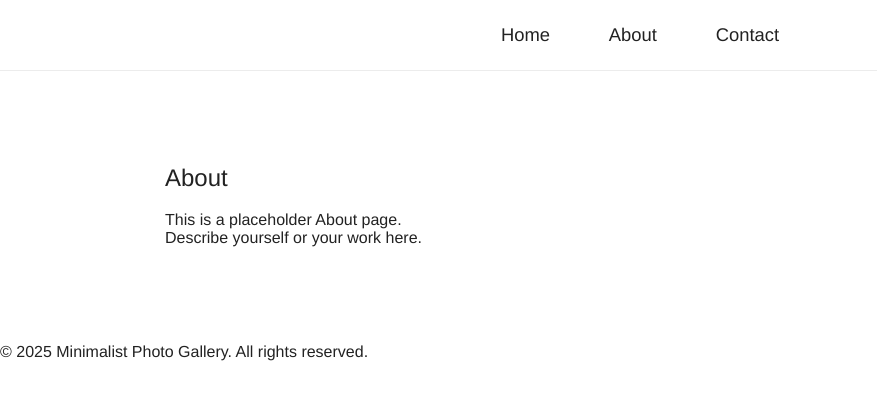
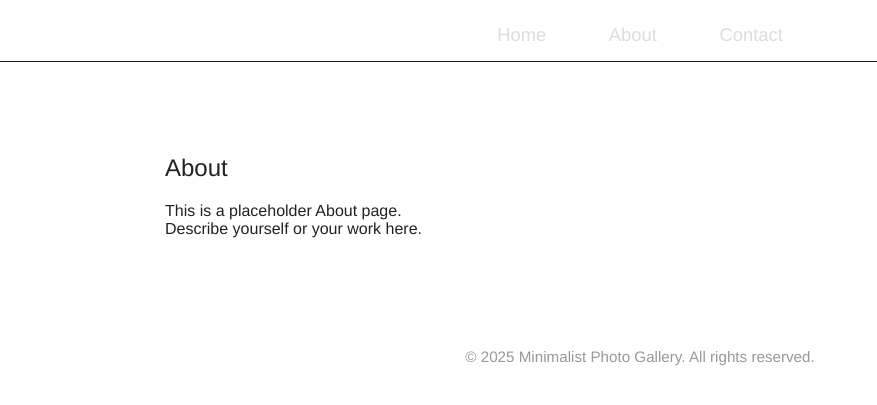
Before and after one commit to Bobanowski/webovka, a Jekyll site: the page built from about.md, in a window 1280 px wide. Shown: the top 405 px of the page, without its empty margins (0-877 px from the left). Built offline with Jekyll 4.4.1, drawn with Linux system fonts in a browser that asks for light colours.

Commit message:
Colored and centerd the site.

```diff
--- a/_includes/footer.html
+++ b/_includes/footer.html
@@ -1,3 +1,5 @@
 <footer>
-    <p>&copy; {{ site.time | date: "%Y" }} {{ site.title }}. All rights reserved.</p>
-  </footer>
+  <p style="text-align:center; color:#999; margin:2em 0 1em 0; font-size: 0.95em;">
+    &copy; {{ site.time | date: "%Y" }} {{ site.title }}. All rights reserved.
+  </p>
+</footer>
--- a/assets/css/gallery.css
+++ b/assets/css/gallery.css
@@ -3,17 +3,28 @@
   grid-template-columns: repeat(auto-fit, minmax(250px, 1fr));
   gap: 1.5em;
   margin-top: 2em;
+  justify-items: center;
+}
+
+.gallery-item {
+  display: flex;
+  justify-content: center;
 }
 
 .gallery-item img {
   width: 100%;
+  max-width: 340px;
   height: auto;
   border-radius: 10px;
-    box-shadow: 0 2px 8px rgba(0,0,0,0.10);
-    transition: transform 0.2s;
+  box-shadow: 0 2px 8px rgba(0,0,0,0.32);
+  transition: transform 0.2s, box-shadow 0.2s;
+  background: #222;
+  display: block;
+  margin: 0 auto;
 }
 
 .gallery-item img:hover {
-    transform: scale(1.05);
-    box-shadow: 0 4px 16px rgba(0,0,0,0.18);
+  transform: scale(1.04);
+  box-shadow: 0 4px 16px rgba(226,178,70,0.32);
+  border: 2px solid #e2b246;
 }
--- a/assets/css/nav.css
+++ b/assets/css/nav.css
@@ -2,18 +2,19 @@
   display: flex;
   justify-content: center;
   gap: 2em;
-    background: #fff;
-    border-bottom: 1px solid #ececec;
-    padding: 1em 0;
+  background: transparent;
+  border-bottom: 1px solid #222;
+  padding: 1em 0 0.5em 0;
   font-size: 1.15em;
 }
 .navbar a {
-    color: #222;
+  color: #dddddd;
   text-decoration: none;
-    padding: 0.3em 0.6em;
+  padding: 0.3em 0.7em;
   border-radius: 3px;
-    transition: background 0.2s;
+  transition: background 0.2s, color 0.2s;
 }
-  .navbar a:hover {
-    background: #f3f3f3;
+.navbar a:hover, .navbar a:focus {
+  background: #222;
+  color: #e2b246;
 }
```
Also changed, not shown: README.md. Lines whose indentation alone changed are shown as unchanged.
